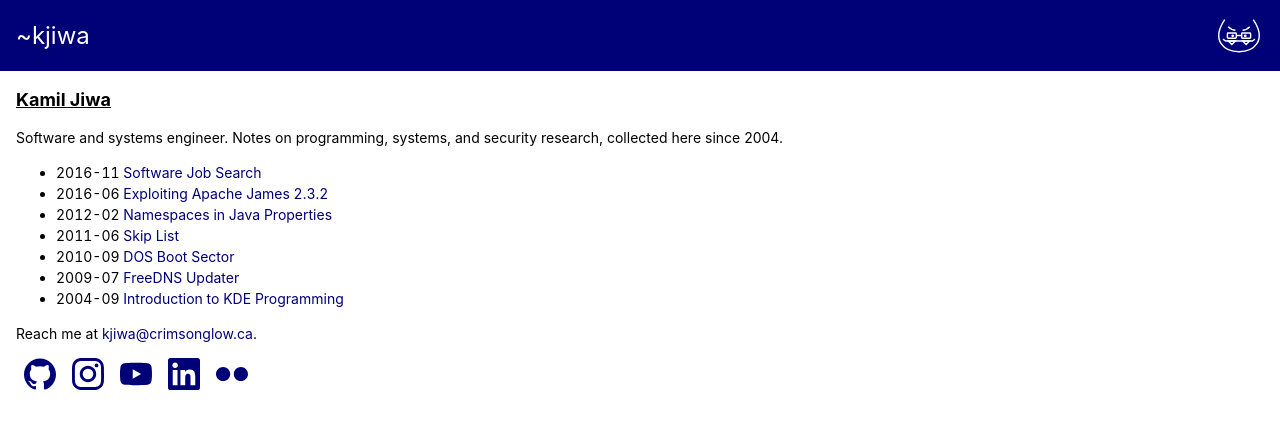
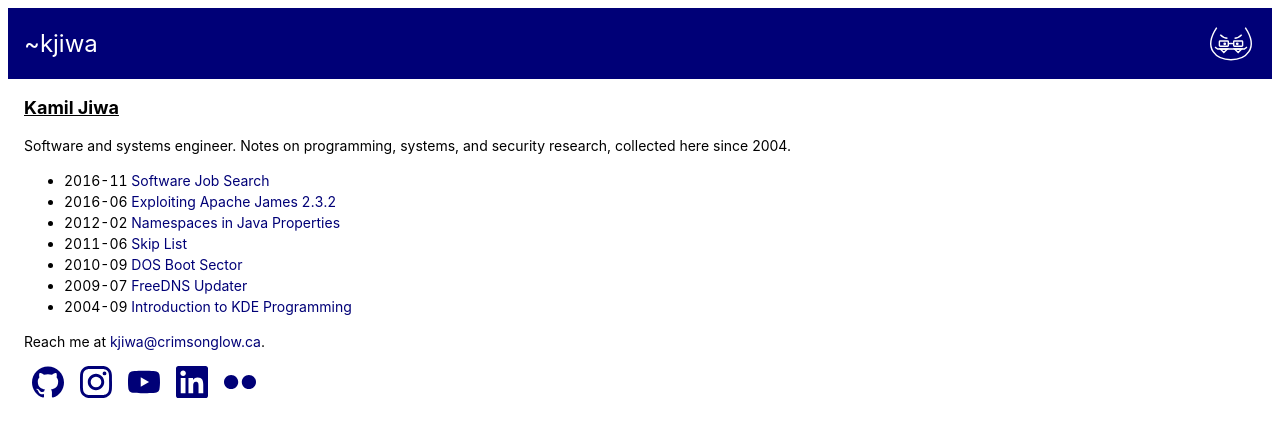
Before and after one commit to kjiwa/crimsonglow, a Jekyll site: the page built from ~kjiwa/index.markdown, in a window 1280 px wide. Shown: the top 437 px of the page. Built offline with Jekyll 4.4.1, drawn with Linux system fonts in a browser that asks for light colours.

Commit message:
Frame page canvas with space-1 token padding

```diff
--- a/_sass/main.scss
+++ b/_sass/main.scss
@@ -26,6 +26,7 @@ body {
   font-size: var(--font-size-sm);
   line-height: var(--line-height);
   margin: 0;
+  padding: var(--space-1);
 }
 
 header {
```
